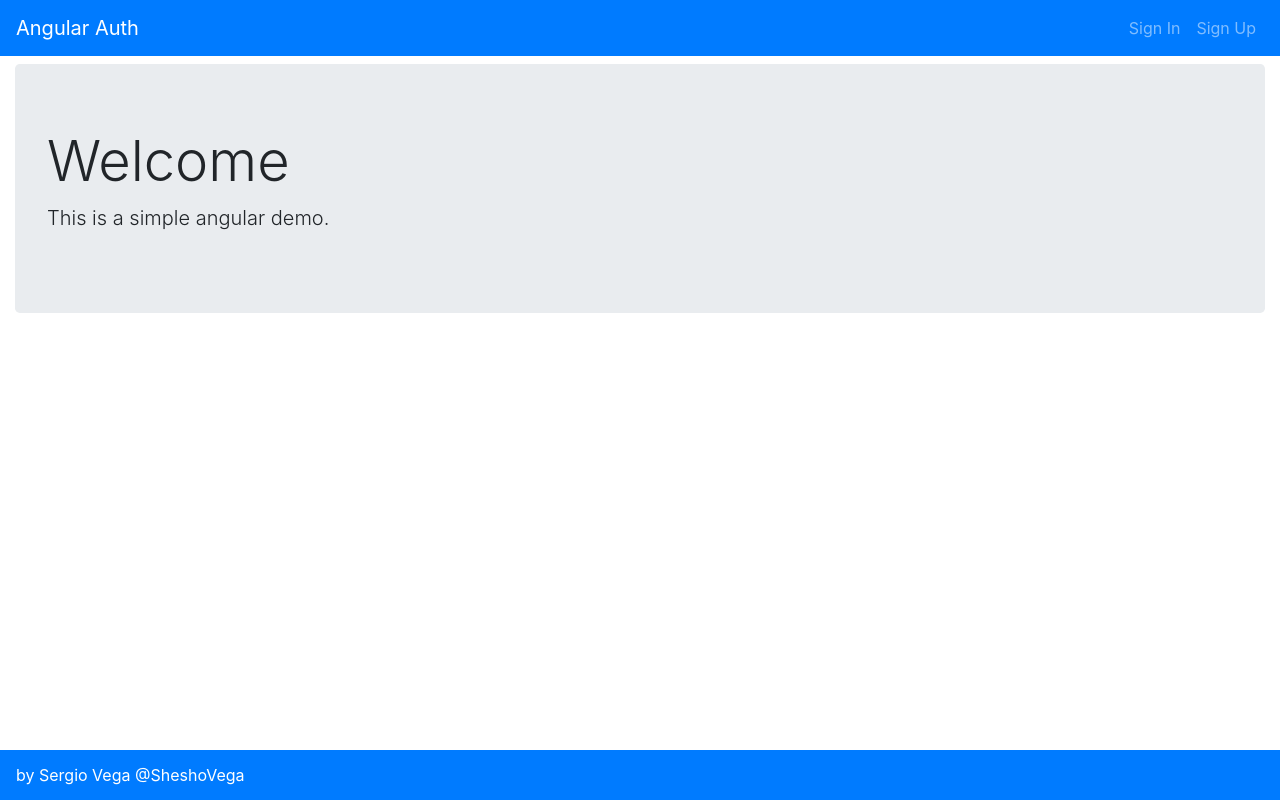
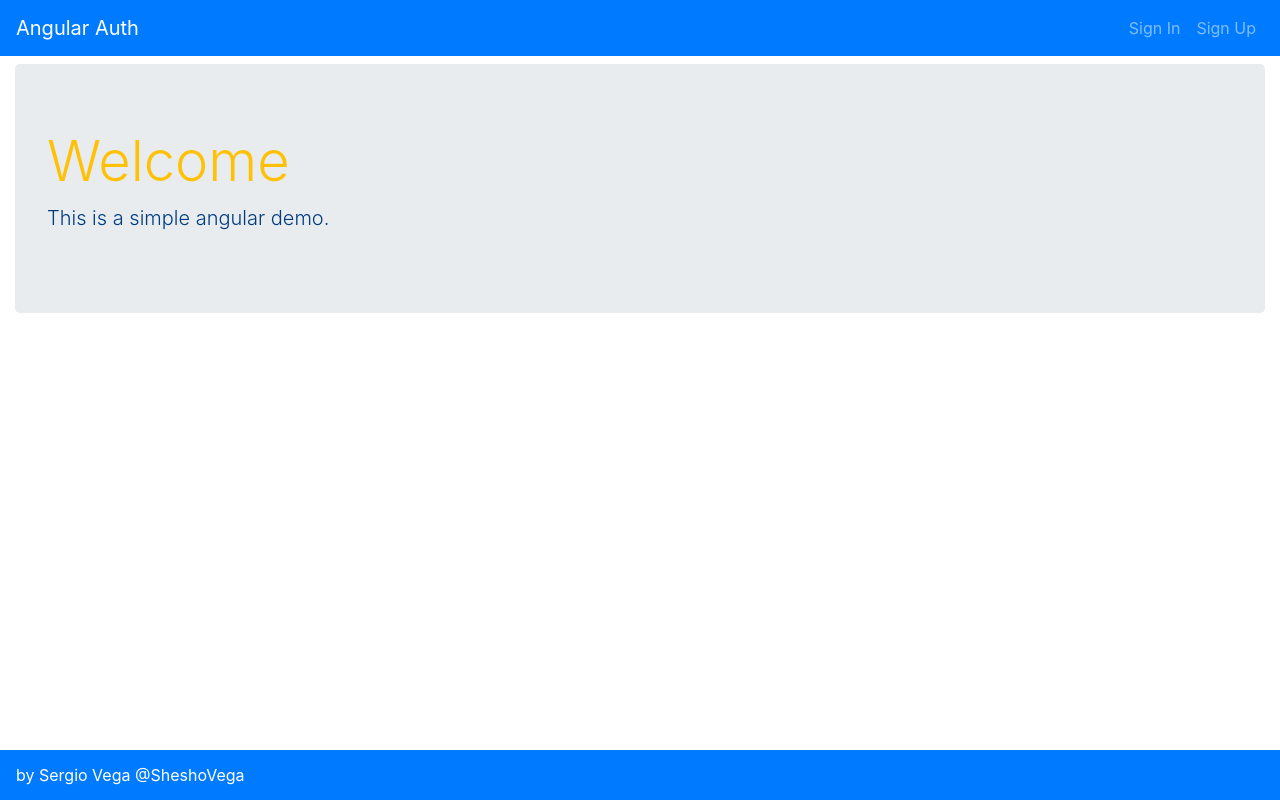
Before and after one commit to SheshoVega/Angular-Auth, an Angular app: page /home in a window 1280 px wide. Built offline with nearby package versions, Linux system fonts and the light colour scheme.

Commit message:
adding styles for home.components

```diff
--- a/src/app/home/home.component.scss
+++ b/src/app/home/home.component.scss
@@ -0,0 +1,8 @@
+
+h1 {
+    color: #ffc107;
+}
+
+p {
+    color: #003D7F;
+}
```
